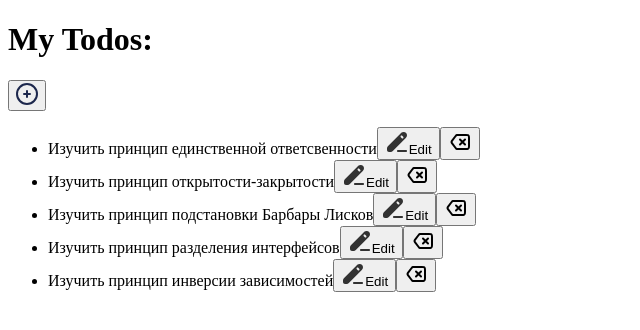
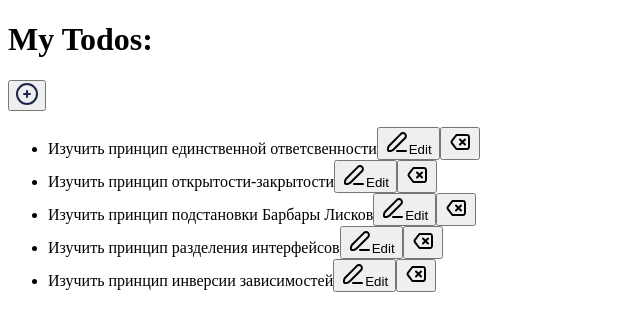
Before and after one commit to koshelnikov/otus-reactjs-solid-mvc, a React app: page / in a window 1280 px wide. Shown: the top 330 px of the page, without its empty margins (0-640 px from the left). Built offline with nearby package versions, Linux system fonts and the light colour scheme; data requests are answered from the project's data file.

Commit message:
updated icon

```diff
--- a/src/components/ToDoItemEditable/ToDoItemEditable.tsx
+++ b/src/components/ToDoItemEditable/ToDoItemEditable.tsx
@@ -17,8 +17,8 @@ export const ToDoItemEditable: React.FC<iProps> = (props) => {
                 <Button
                     icon={(
                         <svg width="24" height="24" viewBox="0 0 24 24" fill="none" xmlns="http://www.w3.org/2000/svg">
-                            <path fill-rule="evenodd" clip-rule="evenodd" d="M12 21C12 20.4477 12.4477 20 13 20H21C21.5523 20 22 20.4477 22 21C22 21.5523 21.5523 22 21 22H13C12.4477 22 12 21.5523 12 21Z" fill="#323232"/>
-                            <path fill-rule="evenodd" clip-rule="evenodd" d="M20.7736 8.09994C22.3834 6.48381 22.315 4.36152 21.113 3.06183C20.5268 2.4281 19.6926 2.0233 18.7477 2.00098C17.7993 1.97858 16.8167 2.34127 15.91 3.09985C15.8868 3.11925 15.8645 3.13969 15.8432 3.16111L2.87446 16.1816C2.31443 16.7438 2 17.5051 2 18.2987V19.9922C2 21.0937 2.89197 22 4.00383 22H5.68265C6.48037 22 7.24524 21.6823 7.80819 21.1171L20.7736 8.09994ZM17.2071 5.79295C16.8166 5.40243 16.1834 5.40243 15.7929 5.79295C15.4024 6.18348 15.4024 6.81664 15.7929 7.20717L16.7929 8.20717C17.1834 8.59769 17.8166 8.59769 18.2071 8.20717C18.5976 7.81664 18.5976 7.18348 18.2071 6.79295L17.2071 5.79295Z" fill="#323232"/>
+                            <path d="M20.1497 7.93997L8.27971 19.81C7.21971 20.88 4.04971 21.3699 3.27971 20.6599C2.50971 19.9499 3.06969 16.78 4.12969 15.71L15.9997 3.84C16.5478 3.31801 17.2783 3.03097 18.0351 3.04019C18.7919 3.04942 19.5151 3.35418 20.0503 3.88938C20.5855 4.42457 20.8903 5.14781 20.8995 5.90463C20.9088 6.66146 20.6217 7.39189 20.0997 7.93997H20.1497Z" stroke="black" stroke-width="2" stroke-linecap="round" stroke-linejoin="round"/>
+                            <path d="M21 21H12" stroke="black" stroke-width="2" stroke-linecap="round" stroke-linejoin="round"/>
                         </svg>
                     )}
                     onClick={() => onEdit()}>
```
